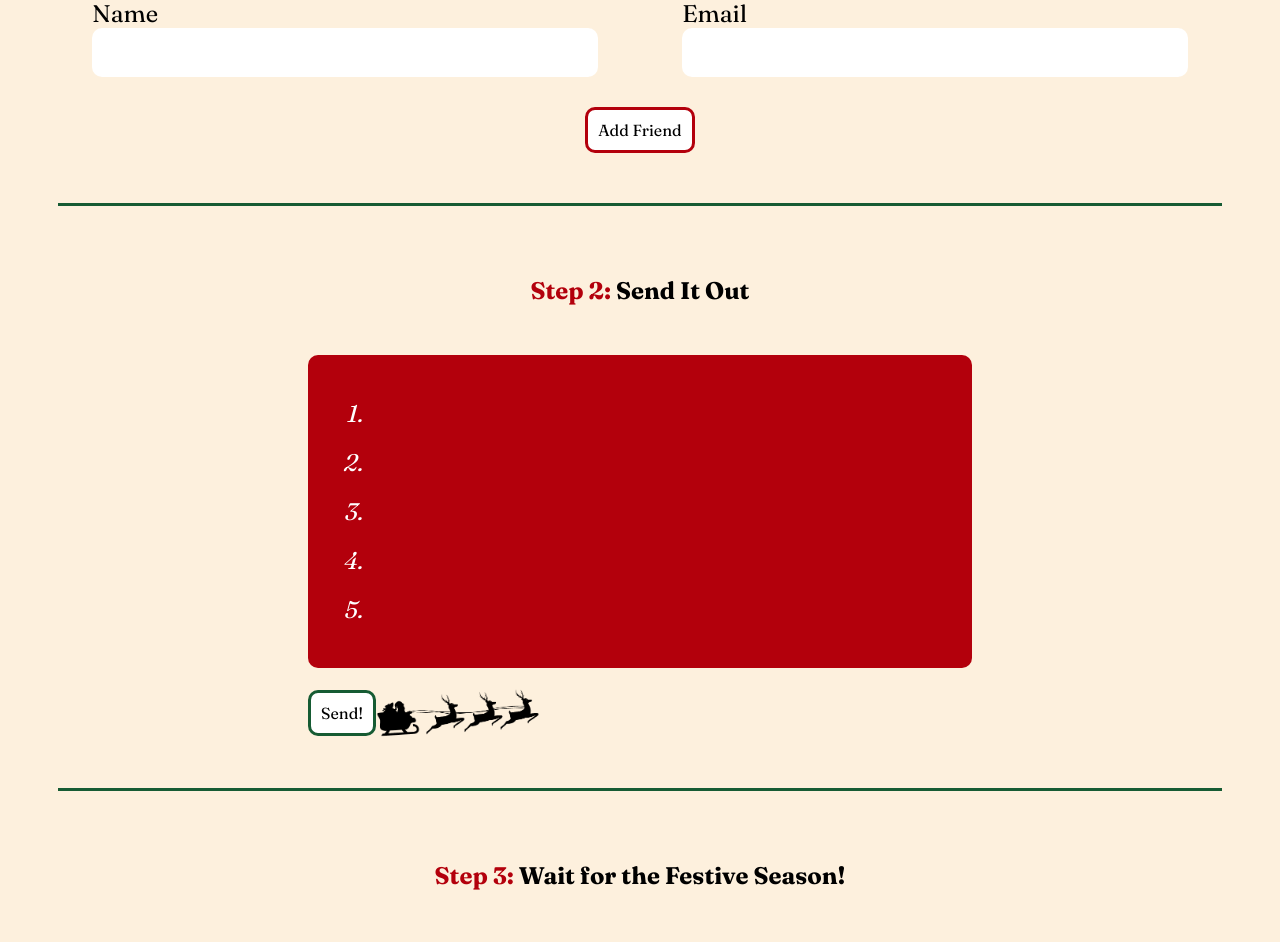
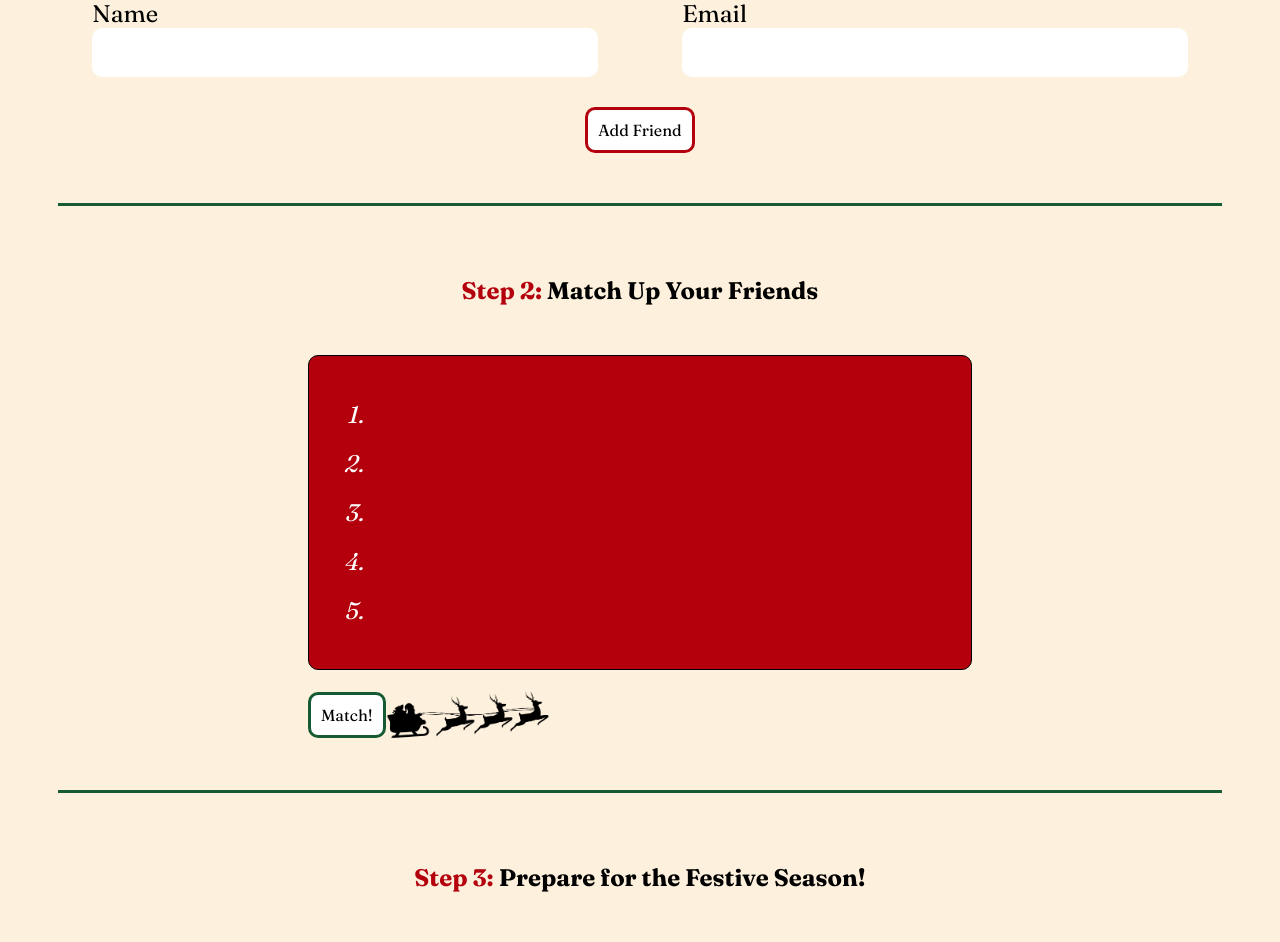
Before and after one commit to jonac19/secret-cutie, a PHP site: page / in a window 1280 px wide. Shown: the part 955-1897 px from the top of the page. Before the commit the page ends 1845 px from the top, so only its background shows below. Run offline with PHP 8.4, Linux system fonts and the light colour scheme.

Commit message:
Added tatic approach to display matches between friends

```diff
--- a/index.html
+++ b/index.html
@@ -52,27 +52,34 @@
             <section>
                 <div class="divider">
                     <div class="divider-name">
-                        <h1><span class="step">Step 2: </span>Send It Out</h1>
+                        <h1><span class="step">Step 2: </span>Match Up Your Friends</h1>
                     </div>
                 </div>
                 <div class="friend-list">
-                    <ol id="friends">
+                    <ol id="friends" class="section-left">
                         <li class="friends-item"></li>
                         <li class="friends-item"></li>
                         <li class="friends-item"></li>
                         <li class="friends-item"></li>
                         <li class="friends-item"></li>
                     </ol>
+                    <ol id="matches" class="section-right">
+                        <li class="match-item"></li>
+                        <li class="match-item"></li>
+                        <li class="match-item"></li>
+                        <li class="match-item"></li>
+                        <li class="match-item"></li>
+                    </ol>
                 </div>
-                <div class="send">
-                    <button class="button-green" onclick="sendEmails()">Send!</button>
+                <div class="match-button">
+                    <button class="button-green" onclick="matchFriends()">Match!</button>
                     <img id="sleigh" src="./images/SecretCutie-Sleigh.png">
                 </div>
             </section>
             <section>
                 <div class="divider">
                     <div class="divider-name">
-                        <h1><span class="step">Step 3: </span>Wait for the Festive Season!</h1>
+                        <h1><span class="step">Step 3: </span>Prepare for the Festive Season!</h1>
                     </div>
                 </div>
             </section>
--- a/main.js
+++ b/main.js
@@ -1,30 +1,31 @@
-var EMAILS = {}
+var FRIENDS = []
 
 /**
- * Adds new friend to email list
+ * Adds new friend to friend list. Friends are identified by their friend ID
+ * to retrieve their name and email.
  */
 function addNewFriend() {
-    friend_name = parseName(document.getElementById('name').value)
-    friend_email = parseEmail(document.getElementById('email').value)
-    friend_list = document.getElementById('friends')
-    num_emails = Object.keys(EMAILS).length
+    friendName = parseName(document.getElementById('name').value)
+    friendEmail = parseEmail(document.getElementById('email').value)
+    friendList = document.getElementById('friends')
+    friendId = FRIENDS.length
 
     // Check for valid name and email
-    if (!validInput(friend_name, friend_email)) {
+    if (!validInput(friendName, friendEmail)) {
         return
     }
 
-    EMAILS[friend_email] = friend_name
+    FRIENDS.push([friendName, friendEmail])
 
     // Extends friend list in view
-    if (num_emails > friend_list.children.length){
-        new_friend_item = document.createElement("li")
-        new_friend_item.classList.add("friends-item")
-        friend_list.appendChild(new_friend_item)
+    if (friendId <= friendList.children.length){
+        newFriendItem = document.createElement("li")
+        newFriendItem.classList.add("friends-item")
+        friendList.appendChild(newFriendItem)
     }
 
-    friend_item = friend_list.children[num_emails]
-    friend_item.textContent = friend_name
+    friendItem = friendList.children[friendId]
+    friendItem.textContent = friendName + "\t(" + friendEmail + ")"
 }
 
 /**
@@ -70,7 +71,7 @@ function validInput(name, email) {
     } else if (!/^\S+@\S+\.\S+$/.test(email)) {
         document.getElementById('email_error').textContent = "Email is invalid"
         valid = false
-    } else if (email in EMAILS) {
+    } else if (emailExists(email)) {
         document.getElementById('email_error').textContent = "Email already exists"
         valid = false
     } else {
@@ -81,56 +82,85 @@ function validInput(name, email) {
 }
 
 /**
- * Sends secret santa invite to emails in email list
+ * Determines the existence of the email, rejecting its acceptance if it already exists
+ * @param {String} email The email of the friend
+ * @returns Bool         Whether the email already exists in the friend list
  */
-function sendEmails() {
-    sleigh_animation()
-    emailMatches = generateEmailMatches()
-    for (email in emailMatches) {
-        sendEmail(EMAILS[email], email, EMAILS[emailMatches[email]], emailMatches[email])
+function emailExists(email) {
+    for (let friendId = 0; friendId < FRIENDS.length; friendId++) {
+        if (email == FRIENDS[friendId][1]) {
+            return true
+        }
+    }
+    return false
+}
+
+/**
+ * Matches friends to another friend
+ */
+function matchFriends() {
+    sleighAnimation()
+
+    friendMatches = generateFriendMatches()
+
+    // Displays matches in the view
+    matchList = document.getElementById('matches')
+    for (var friendId = 0; friendId < friendMatches.length; friendId++) {
+        if (friendId >= matchList.children.length){
+            newMatchItem = document.createElement("li")
+            newMatchItem.classList.add("match-item")
+            matchList.appendChild(newMatchItem)
+        }
+
+        matchItem = matchList.children[friendId]
+        matchedFriendInfo = FRIENDS[friendMatches[friendId]]
+        matchItem.textContent = matchedFriendInfo[0] + "\t(" + matchedFriendInfo[1] + ")"
     }
 }
 
 /**
- * Matches emails to another email that hasn't already been matched
- * @returns {Object.<String, String>} Dictionary matching emails uniquely to another email
+ * Generates unique matches between friends
+ * @returns {List[Int]} List matching friend IDs uniquely to another friend ID
  */
-function generateEmailMatches() {
-    emailMatches = {}
-    emailsAlreadyMatched = new Set()
-    emails = Object.keys(EMAILS)
-    for (let i = 0; i < emails.length; i++) {
-        do {
-            randEmail = emails[Math.floor(Math.random() * emails.length)]
-        } while (emailsAlreadyMatched.has(randEmail) || (randEmail == emails[i]))
-
-        emailMatches[emails[i]] = randEmail
-        emailsAlreadyMatched.add(randEmail)
+function generateFriendMatches() {
+    if (numFriends < 2) {
+        return []
     }
 
-    return emailMatches
-}
+    friendMatches = []
+    for (let i = 0; i < numFriends; i++) {
+        friendMatches.push(-1)
+    }
 
-/**
- * Sends an email to the email address of the given person, providing the name and email address of the friend
- * the given person is assigned to
- * @param {String} name         The name of the person
- * @param {String} email        The email fo the person
- * @param {String} friend_name  The name of the friend assigned to the person
- * @param {String} friend_email The email of the friend assigned to the person
- */
-function sendEmail(name, email, friend_name, friend_email) {
+    friendId = 0
+    path = new Set()
+    numFriends = FRIENDS.length
+    while (path.size < numFriends - 1) {
+        path.add(friendId)
+        do {
+            randFriendIndex = Math.floor(Math.random() * numFriends)
+        } while (
+            randFriendIndex == friendId ||
+            friendMatches[randFriendIndex] != -1 ||
+            path.has(randFriendIndex)
+        )
 
+        friendMatches[friendId] = randFriendIndex
+        friendId = randFriendIndex
+    }
+    friendMatches[friendId] = 0
+
+    return friendMatches
 }
 
 /**
  * Animates sleigh element to slide out
  */
-function sleigh_animation() {
-    sleigh_elem = document.getElementById('sleigh')
-    sleigh_elem.style.animation = 'slide-out 2s'
+function sleighAnimation() {
+    sleighElem = document.getElementById('sleigh')
+    sleighElem.style.animation = 'slide-out 1s'
 
-    sleigh_elem.addEventListener('animationend', () => {
-        sleigh_elem.style.animation = null
+    sleighElem.addEventListener('animationend', () => {
+        sleighElem.style.animation = null
     })
 }
--- a/style.css
+++ b/style.css
@@ -135,28 +135,43 @@ button{
 }
 
 .friend-list{
+  border: 1px solid black;
   margin: 0px 300px;
-  padding: 20px;
   border-radius: 10px;
   background-color: #b3000c;
   font-family: Fraunces-Italics;
   font-size: 1.5em;
+  display: flex;
 }
 
-.friends-item{
-  margin: 20px 0px;
+.friend-list ol{
+  width: 50%;
+}
+
+.friends-item, .match-item{
+  margin: 20px 20px;
   padding-left: 20px;
   color: white;
 }
 
-.send{
+.match-item{
+  list-style: none;
+  border-radius: 10px;
+  background-color: white;
+}
+
+.match-item:hover{
+  background-color: #b3000c;
+}
+
+.match-button{
   display: flex;
   margin-top: 20px;
   margin-left: 300px;
   align-items: center;
 }
 
-.send img{
+.match-button img{
   height: 50px;
 }
 
```
